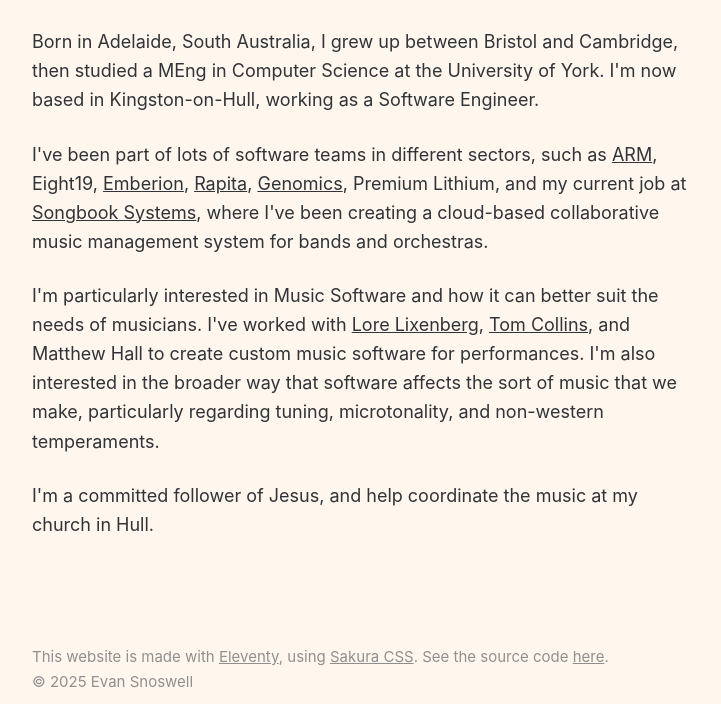
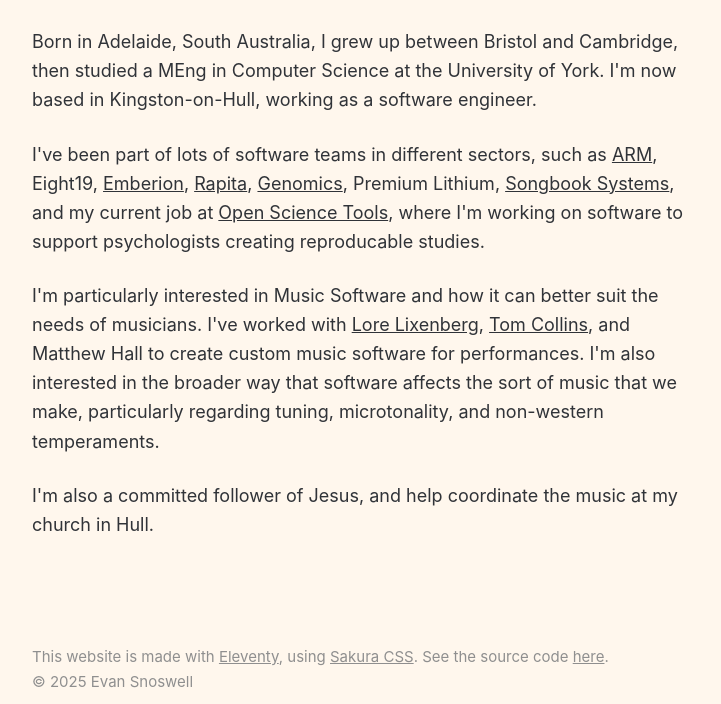
Before and after one commit to superev12/personal_website, an Eleventy site: page src/about.md in a window 1280 px wide. Shown: the part 96-800 px from the top of the page, without its empty margins (279-1000 px from the left). Built offline with nearby package versions, Linux system fonts and the light colour scheme; Eleventy itself is replaced by a stand-in of ours; files that its build step writes are made by us from their sources.

Commit message:
update 'about' info

```diff
--- a/src/about.md
+++ b/src/about.md
@@ -4,10 +4,10 @@
 eleventyExcludeFromCollections: true
 ---
 
-Born in Adelaide, South Australia, I grew up between Bristol and Cambridge, then studied a MEng in Computer Science at the University of York. I'm now based in Kingston-on-Hull, working as a Software Engineer.
+Born in Adelaide, South Australia, I grew up between Bristol and Cambridge, then studied a MEng in Computer Science at the University of York. I'm now based in Kingston-on-Hull, working as a software engineer.
 
-I've been part of lots of software teams in different sectors, such as [ARM](https://www.arm.com), Eight19, [Emberion](https://www.emberion.com), [Rapita](https://www.rapitasystems.com), [Genomics](https://www.genomics.com), Premium Lithium, and my current job at [Songbook Systems](https://www.songbook-pro.com), where I've been creating a cloud-based collaborative music management system for bands and orchestras.
+I've been part of lots of software teams in different sectors, such as [ARM](https://www.arm.com), Eight19, [Emberion](https://www.emberion.com), [Rapita](https://www.rapitasystems.com), [Genomics](https://www.genomics.com), Premium Lithium, [Songbook Systems](https://www.songbook-pro.com), and my current job at [Open Science Tools](https://opensciencetools.org/), where I'm working on software to support psychologists creating reproducable studies.
 
 I'm particularly interested in Music Software and how it can better suit the needs of musicians. I've worked with [Lore Lixenberg](https://www.lorelixenberg.art), [Tom Collins](https://www.tomcollinsresearch.net/), and Matthew Hall to create custom music software for performances. I'm also interested in the broader way that software affects the sort of music that we make, particularly regarding tuning, microtonality, and non-western temperaments.
 
-I'm a committed follower of Jesus, and help coordinate the music at my church in Hull.
+I'm also a committed follower of Jesus, and help coordinate the music at my church in Hull.
```
Also changed, not shown: 1 other file.
